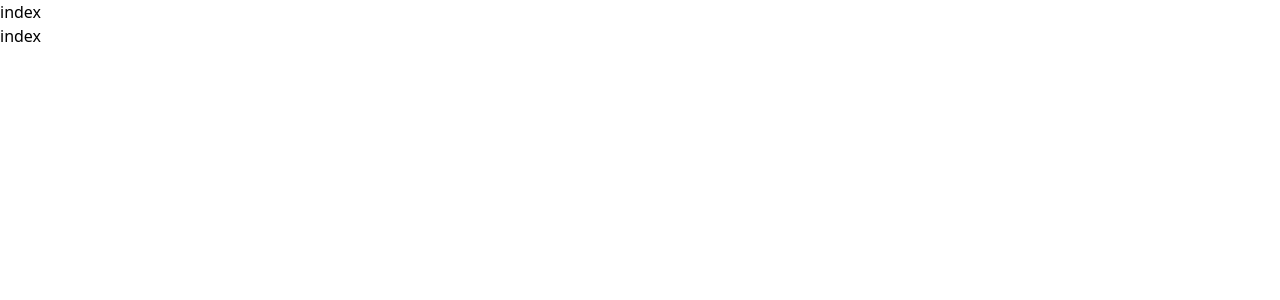
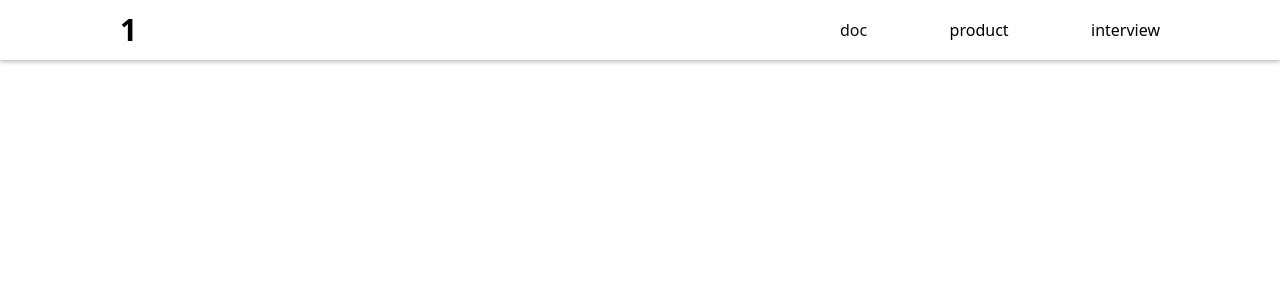
Before and after one commit to Sheldon-MMMP/MyBlogs, a Next.js app: page /blog/1 in a window 1280 px wide. Shown: the top 300 px of the page. Built offline with nearby package versions, Linux system fonts and the light colour scheme.

Commit message:
修改结构

```diff
--- a/next.config.js
+++ b/next.config.js
@@ -1,11 +1,15 @@
 const WindiCSSWebpackPlugin = require('windicss-webpack-plugin')
+const path = require('path');
 
 module.exports = (phase, { defaultConfig }) => {
   const nextConfig = {
     webpack(config) {
       config.plugins.push(new WindiCSSWebpackPlugin())
       return config
-    }
+    },
+    sassOptions: {
+      includePaths: [path.join(__dirname, 'styles')],
+    },
   }
   return nextConfig
 }
--- a/package.json
+++ b/package.json
@@ -26,6 +26,7 @@
   "dependencies": {
     "next": "^12.2.5",
     "react": "^18.2.0",
-    "react-dom": "^18.2.0"
+    "react-dom": "^18.2.0",
+    "sass": "^1.55.0"
   }
 }
--- a/src/components/Content/index.tsx
+++ /dev/null
@@ -1,9 +0,0 @@
-import React from 'react'
-
-const Content = () => {
-  return (
-    <div>index</div>
-  )
-}
-
-export default Content
--- a/src/components/Directory/index.tsx
+++ /dev/null
@@ -1,10 +0,0 @@
-import React from 'react'
-
-const Directory = () => {
-  return (
-    <div>index</div>
-  )
-}
-
-
-export default Directory
--- /dev/null
+++ b/src/components/Header/header.module.scss
@@ -0,0 +1,3 @@
+.shadow {
+  box-shadow: 0px 2px 4px 0px rgba(0, 0, 0, .25);
+}
--- a/src/components/Header/index.tsx
+++ b/src/components/Header/index.tsx
@@ -1,10 +1,29 @@
-import React from 'react'
+import React, { useState } from 'react'
+import styles from './header.module.scss'
+
+interface classificationDefine {
+  id: number,
+  name: string
+}
+
+const classification: classificationDefine[] = [
+  { id: 1, name: "doc" },
+  { id: 2, name: "product" },
+  { id: 3, name: "interview" }
+]
+
 
 const Header = ({ title }: { title: string }) => {
+  const [optionIndex, setOptionIndex] = useState(1)
   return (
-    <header>
-      <h1></h1>
-    </header>
+    <header className={`flex justify-between px-30 items-center ${styles.shadow} h-15`}>
+      <h1 className="text-3xl font-800">{title}</h1>
+      <ul className='flex w-80 justify-between' >
+        {
+          classification.map((item, index) => <li key={index} className={`${item.id === optionIndex ? "text-dark-900" : "text-primarily"} cursor-pointer`} onClick={() => setOptionIndex(item.id)} > {item.name}</li>)
+        }
+      </ul>
+    </header >
   )
 }
 
--- a/src/pages/blog/[species].tsx
+++ b/src/pages/blog/[species].tsx
@@ -2,8 +2,6 @@ import React from 'react'
 import { useRouter } from 'next/router'
 import Head from "next/head"
 import Header from '../../components/Header'
-import Directory from '../../components/Directory'
-import Content from '../../components/Content'
 
 const Blog: React.FC = () => {
 
@@ -15,10 +13,8 @@ const Blog: React.FC = () => {
       <Head>
         <title>{species}</title>
       </Head>
-      <Header title={species as string}></Header>
-      <div>
-        <Directory></Directory>
-        <Content></Content>
+      <Header title={species as string} ></Header>
+      <div className='flex'>
       </div>
     </div>
   )
```
Also changed, not shown: 1 other file (tests, documents, lock files or other folders).
